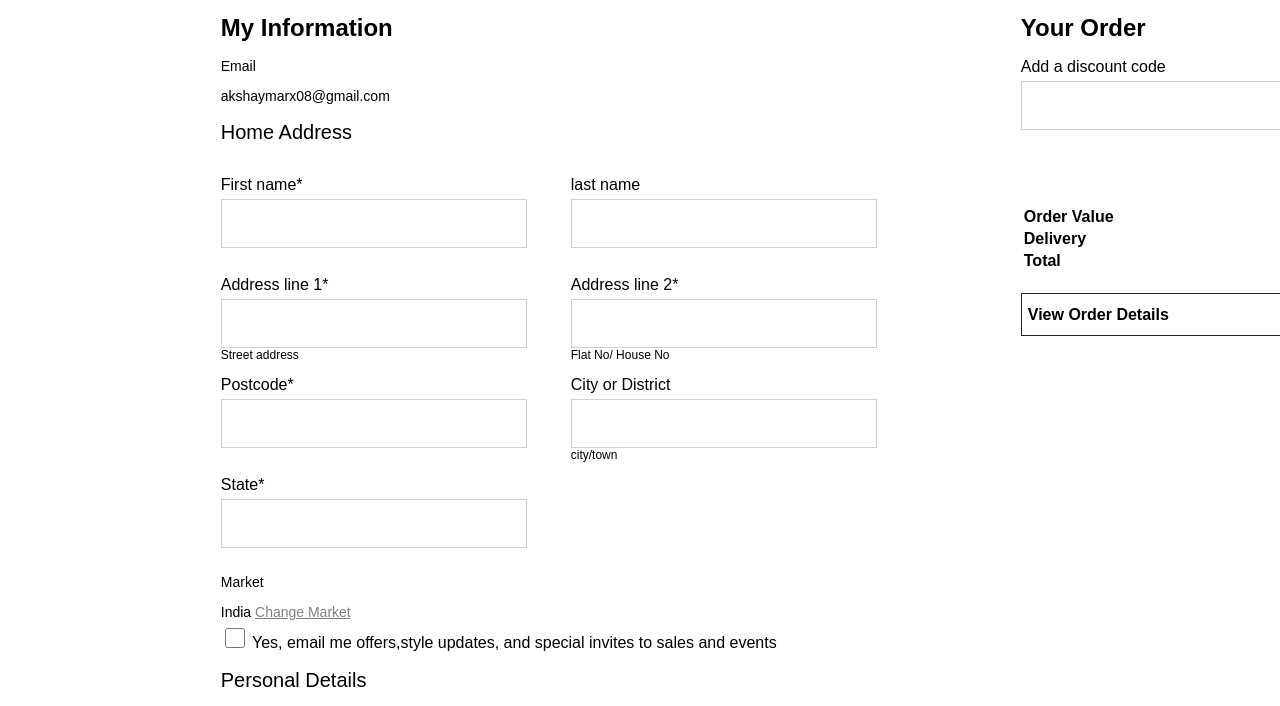
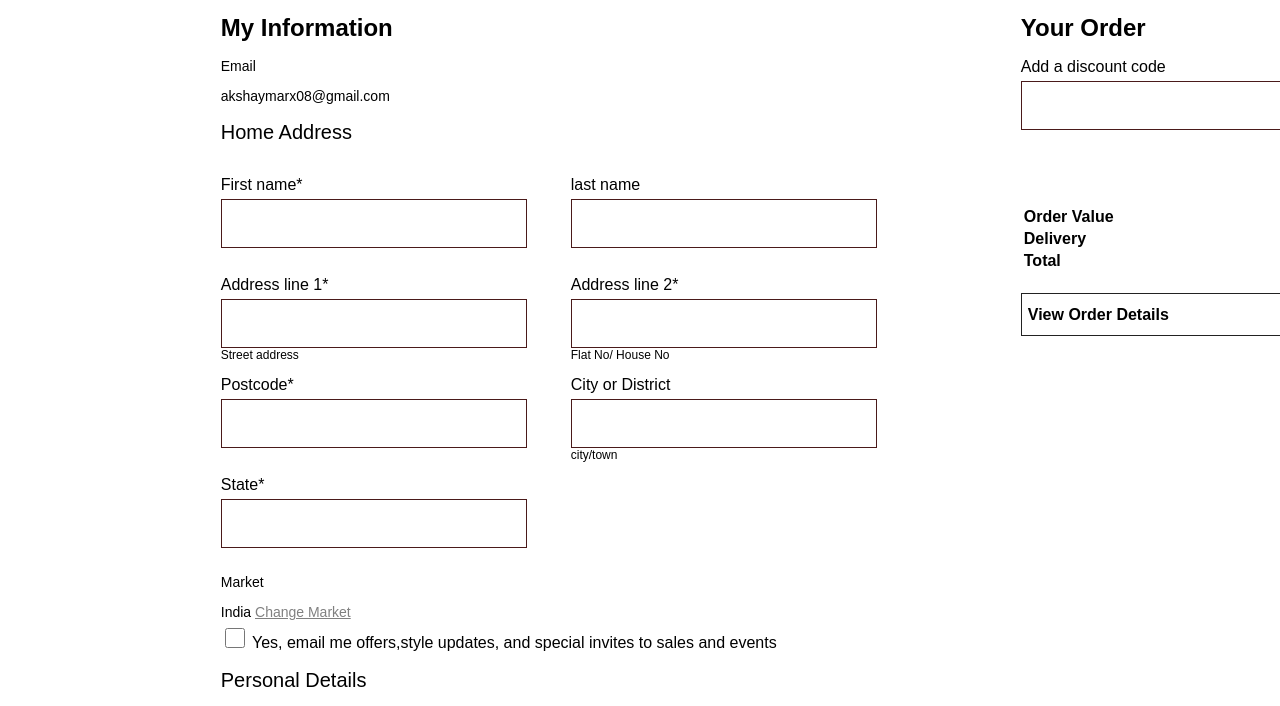
Before and after one commit to anirudhbecse/clothing-website, a plain HTML site: page checkout.html in a window 1280 px wide. Shown: the part 60-766 px from the top of the page. Drawn offline with Linux system fonts and the light colour scheme; a web font is replaced by a local one.

Commit message:
modified file

```diff
--- a/checkout.css
+++ b/checkout.css
@@ -72,7 +72,7 @@ body {
   input {
     height: 45px;
     width: 300px;
-    border: 1px solid #d0d0d0;
+    border: 1px solid #4a1a1a;
   }
   #check {
     height: 20px;
```
